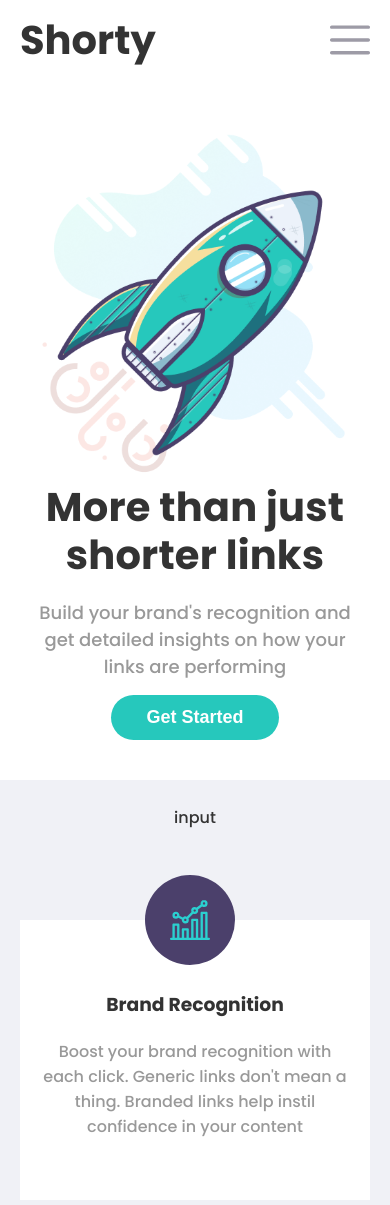
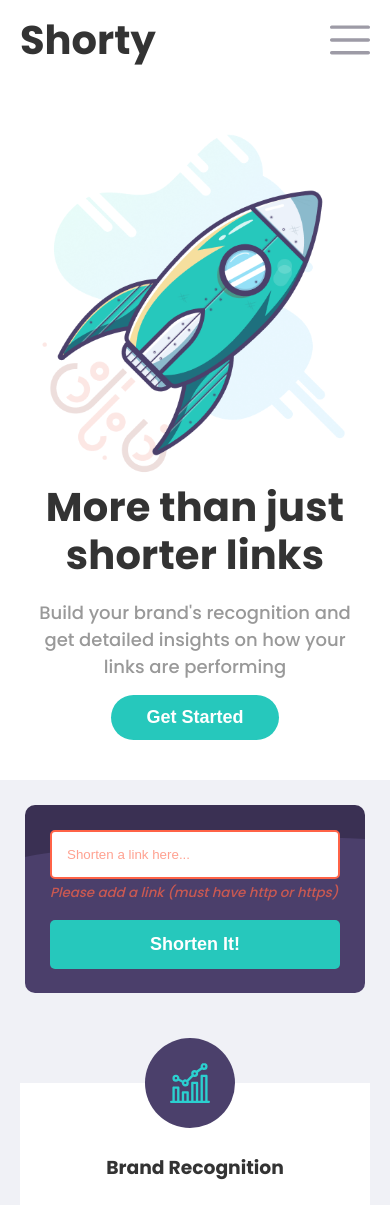
Before and after one commit to tmoran18/shorty, a React (Create React App) app: page / in a window 390 px wide. Shown: the top 1205 px of the page. Built offline with nearby package versions, Linux system fonts and the light colour scheme.

Commit message:
Added and styled Link input

```diff
--- a/src/App.js
+++ b/src/App.js
@@ -6,6 +6,7 @@ import Hero from './components/Hero/Hero';
 import BurgerMenu from './components/BurgerMenu/BurgerMenu';
 import Banner from './components/Banner/Banner';
 import Card from './components/Card/Card';
+import LinkInput from './components/LinkInput/LinkInput';
 
 function App() {
 	return (
@@ -15,8 +16,8 @@ function App() {
 			<section id='hero'>
 				<Hero />
 			</section>
-			<section id='inputs'>
-				<div className='container input_container'>input</div>
+			<section id='inputs' className='container'>
+				<LinkInput />
 			</section>
 			<section className='card_container'>
 				<Card
--- /dev/null
+++ b/src/components/LinkInput/LinkInput.js
@@ -0,0 +1,14 @@
+import React from 'react';
+import styles from './LinkInput.module.css';
+
+const LinkInput = () => {
+	return (
+		<div id={styles.linkInput_container}>
+			<input type='text' placeholder='Shorten a link here...' />
+			<button>Shorten It!</button>
+			<span>Please add a link (must have http or https)</span>
+		</div>
+	);
+};
+
+export default LinkInput;
--- /dev/null
+++ b/src/components/LinkInput/LinkInput.module.css
@@ -0,0 +1,72 @@
+#linkInput_container {
+	width: 100%;
+	background: #3a3053;
+	background-image: url('/assets/bg-shorten-desktop.svg');
+	background-repeat: no-repeat;
+	background-size: cover;
+	padding: 50px 65px;
+	border-radius: 10px;
+	display: flex;
+	justify-content: space-between;
+	position: relative;
+}
+
+#linkInput_container input {
+	padding: 15px 15px;
+	border-radius: 5px;
+	border: 2px solid tomato;
+	width: 80%;
+	margin-right: 30px;
+}
+
+#linkInput_container button {
+	padding: 14px 40px;
+	border-radius: 5px;
+	border: none;
+	color: white;
+	background: var(--primary);
+	cursor: pointer;
+	font-size: 18px;
+	font-weight: bold;
+	transform: translateY(1px);
+	min-width: 170px;
+}
+
+#linkInput_container button:hover {
+	background: #2de7db;
+}
+
+::placeholder {
+	color: tomato;
+	opacity: 0.6;
+}
+
+#linkInput_container span {
+	position: absolute;
+	bottom: 20px;
+	color: tomato;
+	font-size: 10pt;
+	font-style: italic;
+	font-weight: 500;
+	opacity: 0.7;
+}
+
+@media only screen and (max-width: 950px) {
+	#linkInput_container {
+		flex-direction: column;
+		align-items: center;
+		padding: 25px;
+	}
+	#linkInput_container input {
+		width: 100%;
+		margin-right: 0px;
+		margin-bottom: 40px;
+	}
+	#linkInput_container button {
+		width: 100%;
+	}
+	#linkInput_container span {
+		bottom: 90px;
+		left: 25px;
+	}
+}
```
Also changed, not shown: public/assets/bg-shorten-desktop.svg (added).
